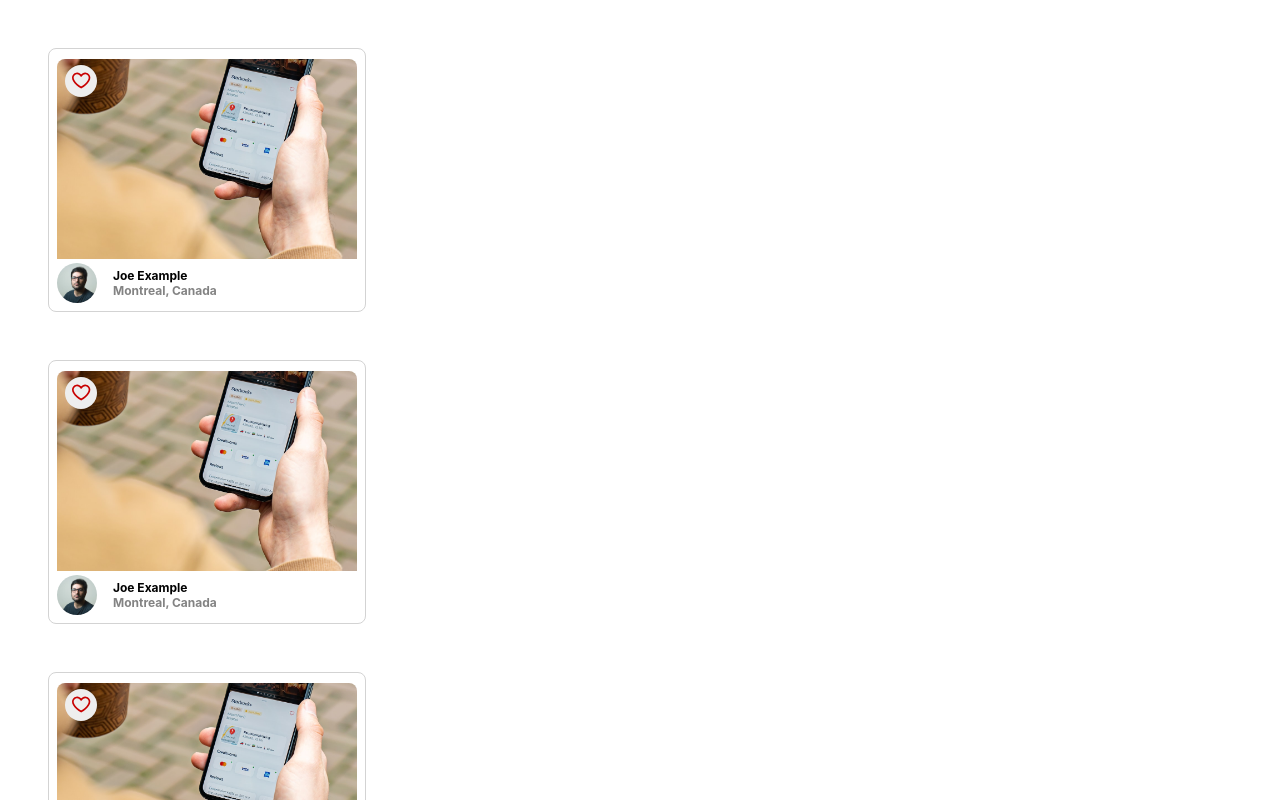
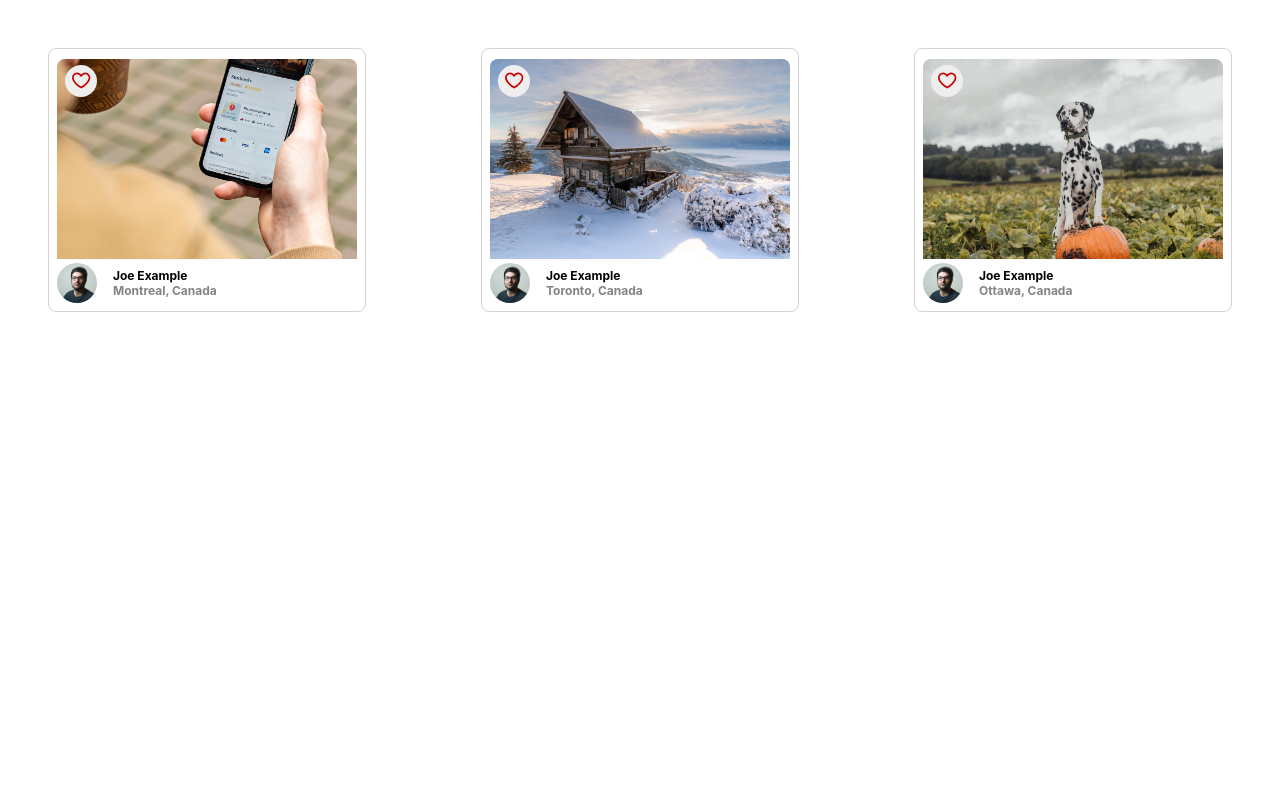
Before and after one commit to tplaisant/photolabs, a React (Vite) app in the folder frontend/: page / in a window 1280 px wide. Shown: the top 800 px of the page. Built offline with nearby package versions, Linux system fonts and the light colour scheme; the HTML template or start-up script is replaced by a standard one.

Commit message:
using PhotoList

```diff
--- a/frontend/src/App.jsx
+++ b/frontend/src/App.jsx
@@ -1,41 +1,43 @@
 import PhotoListItem from './components/PhotoListItem';
+import PhotoList from './components/PhotoList';
 import "./styles/PhotoList.scss";
 import './App.scss';
 
-const sampleDataForPhotoListItem = {
-  id: 1,
-  location: {
-    city: "Montreal",
-    country: "Canada",
-  },
-  urls: {
-    full: "/Image-1-Full.jpeg",
-    regular: "/Image-1-Regular.jpeg",
-  },
-  user: {
-    username: "exampleuser",
-    name: "Joe Example",
-    profile: "/profile-1.jpg",
-  },
-};
+// const sampleDataForPhotoListItem = {
+//   id: 1,
+//   location: {
+//     city: "Montreal",
+//     country: "Canada",
+//   },
+//   urls: {
+//     full: "/Image-1-Full.jpeg",
+//     regular: "/Image-1-Regular.jpeg",
+//   },
+//   user: {
+//     username: "exampleuser",
+//     name: "Joe Example",
+//     profile: "/profile-1.jpg",
+//   },
+// };
 
-const photos = new Array()
-photos.push(sampleDataForPhotoListItem)
-photos.push(sampleDataForPhotoListItem)
-photos.push(sampleDataForPhotoListItem)
+// const photos = new Array()
+// photos.push(sampleDataForPhotoListItem)
+// photos.push(sampleDataForPhotoListItem)
+// photos.push(sampleDataForPhotoListItem)
 
-const listItems = photos.map((photo, index) =>
-  <div className='photo-list'>
-    <PhotoListItem key={index} photoData={photo} outra={index}/>
-  </div>
-)
+// const listItems = photos.map((photo, index) =>
+//   <div className='photo-list'>
+//     <PhotoListItem key={index} photoData={photo}/>
+//   </div>
+// )
 
 // Note: Rendering a single component to build components in isolation
 const App = () => {
 
   return (
     <div className="App">
-      {listItems}
+      {/* {listItems} */}
+      <PhotoList />
     </div>
   );
 };
--- a/frontend/src/components/FavIcon.jsx
+++ b/frontend/src/components/FavIcon.jsx
@@ -2,7 +2,6 @@ const FavIcon = ({displayAlert, selected}) => {
 
   return (
     <svg width="20" height="17" viewBox="0 0 24 19" fill="none" xmlns="http://www.w3.org/2000/svg">
-      {console.log(selected)}
       <path fill={selected ? "#C80000" : "#EEEEEE"} d="M11 18C11 18 1 12.5909 1 6.02273C1 4.8616 1.41649 3.73633 2.17862 2.83838C2.94075 1.94043 4.00143 1.32526 5.1802 1.09755C6.35897 0.869829 7.58301 1.04363 8.64406 1.58938C9.70512 2.13512 10.5376 3.0191 11 4.09092C11.4624 3.0191 12.2949 2.13512 13.3559 1.58938C14.417 1.04363 15.641 0.869829 16.8198 1.09755C17.9986 1.32526 19.0593 1.94043 19.8214 2.83838C20.5835 3.73633 21 4.8616 21 6.02273C21 12.5909 11 18 11 18Z" stroke="#C80000" strokeWidth="2" strokeLinecap="round" strokeLinejoin="round"/>
       {
           !!displayAlert &&
--- a/frontend/src/components/PhotoFavButton.jsx
+++ b/frontend/src/components/PhotoFavButton.jsx
@@ -6,10 +6,8 @@ const PhotoFavButton = (props) => {
 
   const [favouritePhoto, setFavouritePhoto] = useState(false);
   const handleClick = () => {
-    console.log(props.index)
     setFavouritePhoto(prev => !prev);
   }
-  const outra = props.index
 
   return (
     <div className="photo-list__fav-icon" onClick={handleClick}>
--- a/frontend/src/components/PhotoList.jsx
+++ b/frontend/src/components/PhotoList.jsx
@@ -1,4 +1,5 @@
 import "../styles/PhotoList.scss";
+import PhotoListItem from '../components/PhotoListItem';
 
 const sampleDataForPhotoList = [
   {
@@ -51,12 +52,34 @@ const sampleDataForPhotoList = [
   },
 ];
 
+const listItems = sampleDataForPhotoList.map((user, index) =>
+      <PhotoListItem key={index} userData={user}/>
+  )
+
+  // {/* { Array.from(Array(3)).map((_, index) => <PhotoListItem key={index}/>) } */}
+
 const PhotoList = () => {
   return (
     <ul className="photo-list">
       {/* Insert React */}
+      {listItems}
     </ul>
   );
 };
 
 export default PhotoList;
+
+// .photo-list {
+//   display: flex;
+//   flex-wrap: wrap;
+//   justify-content: space-between;
+//   list-style-type: none;
+//   margin: 0;
+//   padding: 0;
+// }
+
+// .photo-list:after {
+//   content: "";
+//   flex: 0 1 30%;
+//   margin: 5px;
+// }
--- a/frontend/src/components/PhotoListItem.jsx
+++ b/frontend/src/components/PhotoListItem.jsx
@@ -3,12 +3,11 @@ import PhotoFavButton from '../components/PhotoFavButton';
 
 const PhotoListItem = (props) => {
 
-  const {id, location, urls, user} = props.photoData
-  const indice = props.outra
+  const {id, location, urls, user} = props.userData
 
   return (
     <div className ="photo-list__item">
-      <PhotoFavButton index={indice}/>
+      <PhotoFavButton />
       <img className ="photo-list__image" src={urls.regular}/>
       <div className="photo-list__user-details">
         <img className ="photo-list__user-profile" src={user.profile}/>
```
